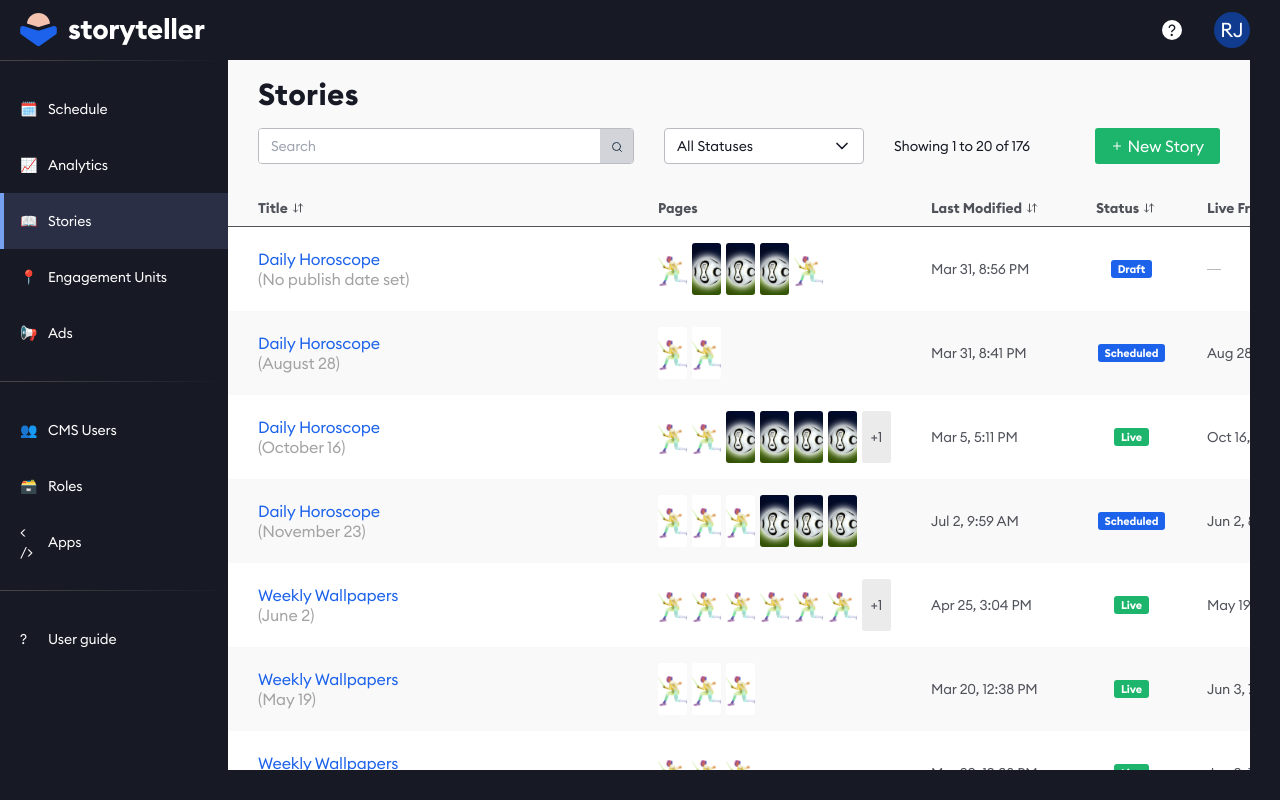
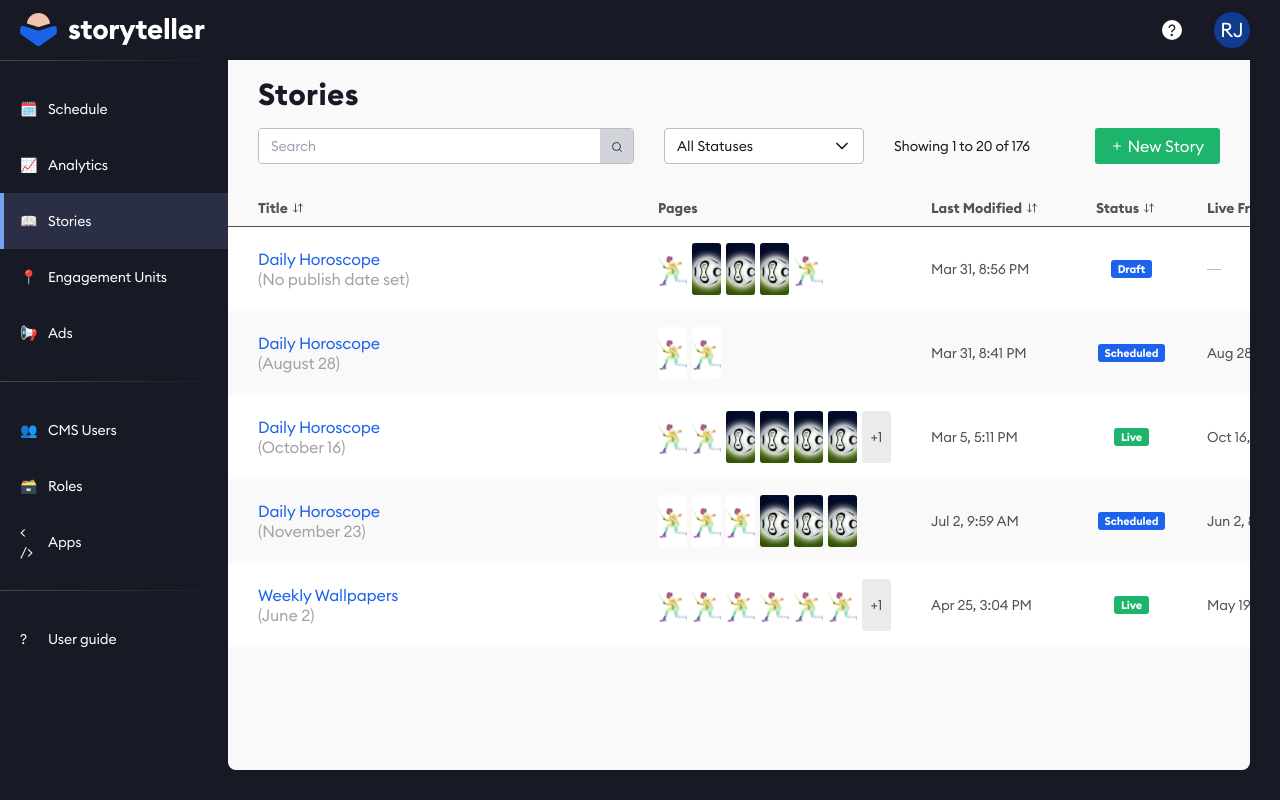
Before and after one commit to leventehegedus/storyteller-task, a React (Vite) app: page / in a window 1280 px wide. Built offline with nearby package versions, Linux system fonts and the light colour scheme.

Commit message:
pagination added

```diff
--- a/src/components/StoryList/StoryList.tsx
+++ b/src/components/StoryList/StoryList.tsx
@@ -1,13 +1,6 @@
 // Components/StoryList/StoryList.tsx
-import React, { useEffect, useState } from "react";
-import {
-  Search,
-  ChevronDown,
-  Plus,
-  ArrowDownUp,
-  ArrowDown,
-  ArrowUp,
-} from "lucide-react";
+import React, { useEffect, useMemo, useState } from "react";
+import { Search, ChevronDown, Plus, ArrowLeft, ArrowRight } from "lucide-react";
 import { Story, StoryFilters } from "../../types/story";
 import StoryRow from "./StoryRow";
 import { fetchStories } from "../../api/stories";
@@ -24,10 +17,14 @@ const StoryList: React.FC = () => {
   const [loading, setLoading] = useState(true);
   const [page, setPage] = useState(1);
   const [total, setTotal] = useState(0);
+  const [currentPage, setCurrentPage] = useState(1);
+  const [rowsPerPage, setRowsPerPage] = useState(5);
   const [sortConfig, setSortConfig] = useState<{
     key: string;
     direction: "asc" | "desc";
   } | null>(null);
+
+  const totalPages = Math.ceil(total / rowsPerPage);
 
   useEffect(() => {
     const loadStories = async () => {
@@ -43,10 +40,10 @@ const StoryList: React.FC = () => {
     };
 
     loadStories();
-  }, [page, filters]);
+  }, [page, filters, total]);
 
-  const sortedStories = React.useMemo(() => {
-    const sortableStories = [...stories];
+  const sortedStories = useMemo(() => {
+    let sortableStories = [...stories];
     if (sortConfig !== null) {
       sortableStories.sort((a, b) => {
         if (a[sortConfig.key] < b[sortConfig.key]) {
@@ -61,6 +58,12 @@ const StoryList: React.FC = () => {
     return sortableStories;
   }, [stories, sortConfig]);
 
+  const paginatedStories = useMemo(() => {
+    const startIndex = (currentPage - 1) * rowsPerPage;
+    const endIndex = startIndex + rowsPerPage;
+    return sortedStories.slice(startIndex, endIndex);
+  }, [sortedStories, currentPage, rowsPerPage]);
+
   const requestSort = (key: string) => {
     let direction: "asc" | "desc" = "asc";
     if (
@@ -71,6 +74,23 @@ const StoryList: React.FC = () => {
       direction = "desc";
     }
     setSortConfig({ key, direction });
+  };
+
+  const handleRowsPerPageChange = (e: React.ChangeEvent<HTMLSelectElement>) => {
+    setRowsPerPage(Number(e.target.value));
+    setCurrentPage(1); // Reset to first page when rows per page changes
+  };
+
+  const handleNextPage = () => {
+    if (currentPage < totalPages) {
+      setCurrentPage(currentPage + 1);
+    }
+  };
+
+  const handlePreviousPage = () => {
+    if (currentPage > 1) {
+      setCurrentPage(currentPage - 1);
+    }
   };
 
   return (
@@ -172,30 +192,53 @@ const StoryList: React.FC = () => {
           </div>
         </div>
         <div className="flex flex-col w-fit">
-          {sortedStories.map((story) => (
+          {paginatedStories.map((story) => (
             <StoryRow key={story.id} story={story} />
           ))}
-          <footer className="flex justify-between items-center h-9">
-            <div className="flex items-center gap-4">
-              <span>Page 1 of 1</span>
-              <select className="border rounded-md px-2 py-1">
-                <option>20 Rows</option>
-                <option>50 Rows</option>
-                <option>100 Rows</option>
+          <footer className="flex justify-end gap-[30px] items-center h-9 px-[30px] pt-6 pb-[30px] h-auto">
+            <div className="flex items-center gap-1.5 text-dark-primary text-sm leading-5 flex items-center -tracking-[.01em]">
+              <span>Page</span>
+              <div className="relative flex h-9 border-gray-light border rounded-md bg-white overflow-hidden">
+                <input
+                  type="number"
+                  min="1"
+                  max={totalPages}
+                  value={currentPage}
+                  onChange={(e) => setCurrentPage(Number(e.target.value))}
+                  className="w-[60px] pl-3 pr-4 py-2 bg-white text-dark-primary text-sm leading-5 -tracking-[.01em]"
+                />
+              </div>
+              <span>of {totalPages}</span>
+            </div>
+            <div className="relative w-[110px]">
+              <select
+                className="w-full appearance-none bg-white border border-gray-light text-dark-primary rounded-md px-3 pr-10 h-9 text-sm leading-5"
+                value={rowsPerPage}
+                onChange={handleRowsPerPageChange}
+              >
+                <option value={5}>5 Rows</option>
+                <option value={10}>10 Rows</option>
+                <option value={20}>20 Rows</option>
               </select>
+              <ChevronDown
+                className="absolute right-3 top-1/2 transform -translate-y-1/2 text-dark-primary -tracking-[.01em]"
+                size={20}
+              />
             </div>
-            <div className="flex gap-2">
+            <div className="flex text-dark-primary text-sm leading-5 flex items-center -tracking-[.01em] opacity-50">
               <button
-                className="px-3 py-1 border rounded-md disabled:opacity-50"
-                disabled
+                className="p-0 rounded-none rounded-l-md border border-gray-light h-9 w-9 flex items-center justify-center -mr-px"
+                onClick={handlePreviousPage}
+                disabled={currentPage === 1}
               >
-                Previous
+                <ArrowLeft size={11} />
               </button>
               <button
-                className="px-3 py-1 border rounded-md disabled:opacity-50"
-                disabled
+                className="p-0 rounded-none rounded-r-md border border-gray-light h-9 w-9 flex items-center justify-center"
+                onClick={handleNextPage}
+                disabled={currentPage === totalPages}
               >
-                Next
+                <ArrowRight size={11} />
               </button>
             </div>
           </footer>
--- a/src/mockdata/stories.ts
+++ b/src/mockdata/stories.ts
@@ -1,4 +1,4 @@
-import { Story } from "../types/story";
+import { Status, Story } from "../types/story";
 
 export const mockStories: Story[] = [
   {
@@ -13,7 +13,7 @@ export const mockStories: Story[] = [
       "/assets/images/fencer.png",
     ],
     lastModified: "Mar 31, 8:56 PM",
-    status: "draft",
+    status: Status.Draft,
     liveFrom: undefined,
     ends: undefined,
   },
@@ -23,7 +23,7 @@ export const mockStories: Story[] = [
     subtitle: "(August 28)",
     pages: ["/assets/images/fencer.png", "/assets/images/fencer.png"],
     lastModified: "Mar 31, 8:41 PM",
-    status: "scheduled",
+    status: Status.Scheduled,
     liveFrom: "Aug 28, 11:15 AM",
     ends: "Jan 7, 9:45 PM",
   },
@@ -41,7 +41,7 @@ export const mockStories: Story[] = [
       "/assets/images/fencer.png",
     ],
     lastModified: "Mar 5, 5:11 PM",
-    status: "live",
+    status: Status.Live,
     liveFrom: "Oct 16, 1:30 PM",
     ends: "Jan 12, 9:45 PM",
   },
@@ -58,7 +58,7 @@ export const mockStories: Story[] = [
       "/assets/images/foci.jpeg",
     ],
     lastModified: "Jul 2, 9:59 AM",
-    status: "scheduled",
+    status: Status.Scheduled,
     liveFrom: "Jun 2, 8:26 AM",
     ends: "Jul 30, 5:31 AM",
   },
@@ -76,7 +76,7 @@ export const mockStories: Story[] = [
       "/assets/images/fencer.png",
     ],
     lastModified: "Apr 25, 3:04 PM",
-    status: "live",
+    status: Status.Live,
     liveFrom: "May 19, 4:48 AM",
     ends: "Dec 14, 5:35 PM",
   },
@@ -90,7 +90,7 @@ export const mockStories: Story[] = [
       "/assets/images/fencer.png",
     ],
     lastModified: "Mar 20, 12:38 PM",
-    status: "live",
+    status: Status.Live,
     liveFrom: "Jun 3, 7:30 AM",
     ends: "Apr 3, 12:58 PM",
   },
@@ -104,7 +104,7 @@ export const mockStories: Story[] = [
       "/assets/images/fencer.png",
     ],
     lastModified: "Mar 20, 12:38 PM",
-    status: "live",
+    status: Status.Live,
     liveFrom: "Jun 3, 7:30 AM",
     ends: "Apr 3, 12:58 PM",
   },
@@ -118,7 +118,7 @@ export const mockStories: Story[] = [
       "/assets/images/fencer.png",
     ],
     lastModified: "Mar 20, 12:38 PM",
-    status: "live",
+    status: Status.Live,
     liveFrom: "Jun 3, 7:30 AM",
     ends: "Apr 3, 12:58 PM",
   },
@@ -132,7 +132,7 @@ export const mockStories: Story[] = [
       "/assets/images/fencer.png",
     ],
     lastModified: "Mar 20, 12:38 PM",
-    status: "live",
+    status: Status.Live,
     liveFrom: "Jun 3, 7:30 AM",
     ends: "Apr 3, 12:58 PM",
   },
@@ -146,7 +146,7 @@ export const mockStories: Story[] = [
       "/assets/images/fencer.png",
     ],
     lastModified: "Mar 20, 12:38 PM",
-    status: "live",
+    status: Status.Live,
     liveFrom: "Jun 3, 7:30 AM",
     ends: "Apr 3, 12:58 PM",
   },
```
